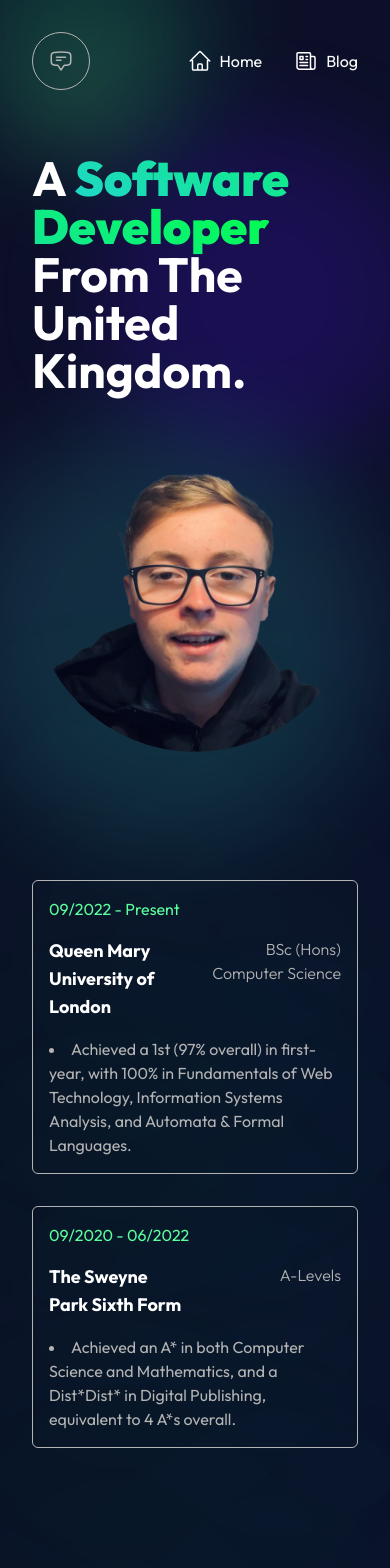
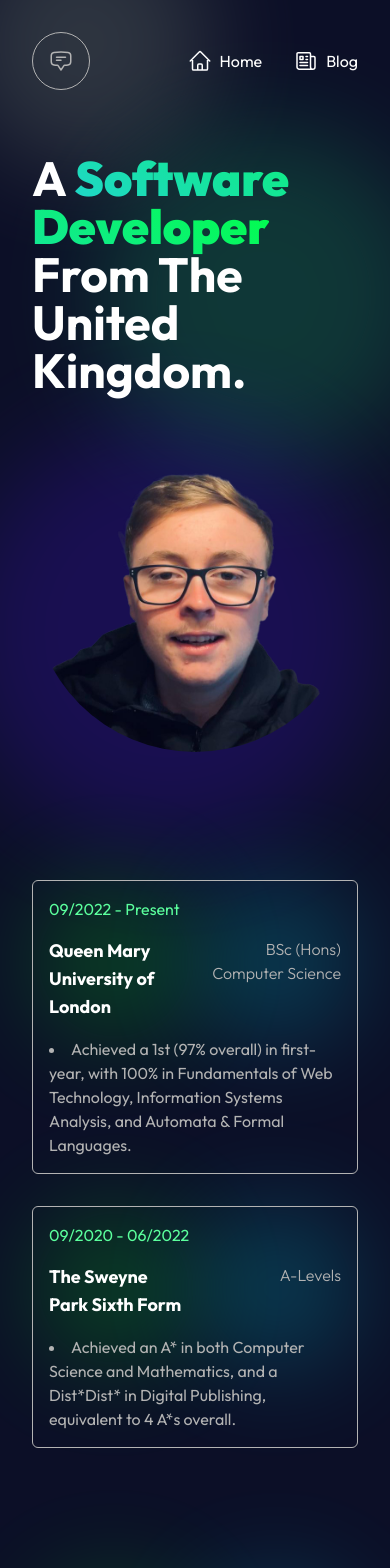
Before and after one commit to conorvenus/ConorPortfolio, a React (Vite) app in the folder client/: page / in a window 390 px wide. Shown: the top 1568 px of the page. Built offline with nearby package versions, Linux system fonts and the light colour scheme.

Commit message:
Reduced blur on smaller devices for background circles to make them visible

```diff
--- a/client/src/components/BackgroundCircle.jsx
+++ b/client/src/components/BackgroundCircle.jsx
@@ -10,7 +10,7 @@ export default function BackgroundCircle({ radius, top, left, right, bottom }) {
 
     return (
         <motion.div
-        className="-z-10 rounded-full blur-[50px] opacity-20 absolute"
+        className="-z-10 rounded-full blur-[50px] md:blur-[150px] opacity-20 absolute"
         style={{
             width: radius,
             height: radius,
--- a/client/src/components/BackgroundCircles.jsx
+++ b/client/src/components/BackgroundCircles.jsx
@@ -3,7 +3,6 @@ import BackgroundCircle from "./BackgroundCircle"
 export default function BackgroundCircles() {
     return (
         <>
-            <BackgroundCircle radius="10vh" top="5vh" left="5vh" />
             <BackgroundCircle radius="30vh" top="-10vh" left="-5vh" />
             <BackgroundCircle radius="40vh" top="15vh" right="-5vh" />
             <BackgroundCircle radius="50vh" top="50vh" left="-5vh" />
--- a/client/src/index.css
+++ b/client/src/index.css
@@ -27,12 +27,12 @@ ul li {
 
 .card::before {
     content: '';
-    @apply -z-10 absolute top-0 left-0 w-[50%] bg-[#00FF1A] aspect-square rounded-full blur-[150px] opacity-20;
+    @apply -z-10 absolute top-0 left-0 w-[50%] bg-[#00FF1A] aspect-square rounded-full blur-[50px] md:blur-[150px] opacity-20;
 }
 
 .card::after {
     content: '';
-    @apply -z-10 absolute top-0 left-[50%] w-[50%] bg-[#00F0FF] aspect-square rounded-full blur-[150px] opacity-20;
+    @apply -z-10 absolute top-0 left-[50%] w-[50%] bg-[#00F0FF] aspect-square rounded-full blur-[50px] md:blur-[150px] opacity-20;
 }
 
 /* width */
```
